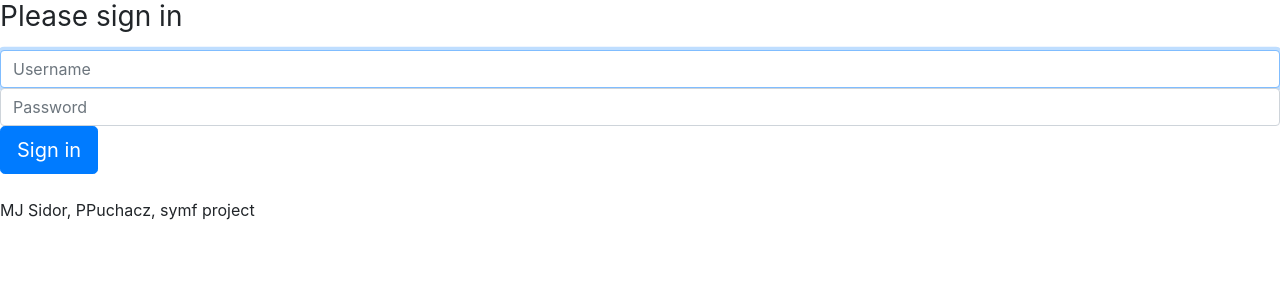
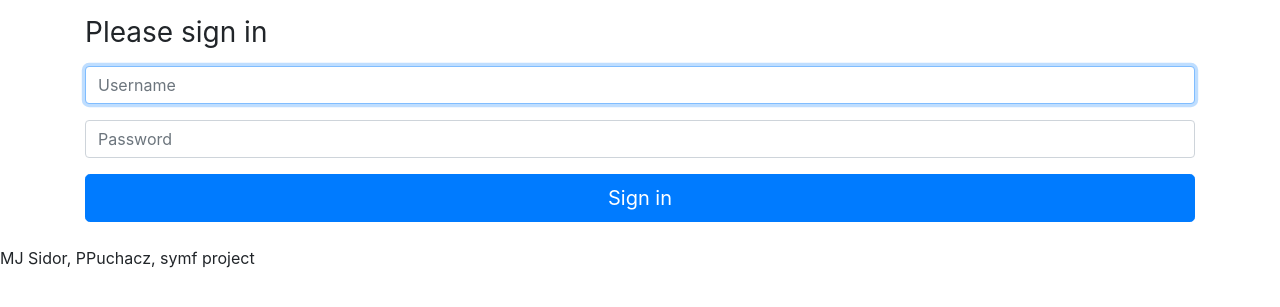
Before and after one commit to Ubiniti/inz, a Symfony app: template templates/security/login.html.twig in a window 1280 px wide. Shown: the part 56-363 px from the top of the page. Run offline with Twig, Linux system fonts and the light colour scheme; the template is opened without the code that fills it, so the values that code supplies are empty; some libraries are stand-ins or nearby versions.

Commit message:
fix: login form styling

```diff
--- a/templates/security/login.html.twig
+++ b/templates/security/login.html.twig
@@ -7,12 +7,12 @@
     {% if error %}
         <div class="alert alert-danger">{{ error.messageKey|trans(error.messageData, 'security') }}</div>
     {% endif %}
-
-    <h1 class="h3 mb-3 font-weight-normal">Please sign in</h1>
+    <div class="container">
+        <h1 class="h3 my-3 font-weight-normal">Please sign in</h1>
         <label for="inputUsername" class="sr-only">Username</label>
-    <input type="text" value="{{ last_username }}" name="username" id="inputUsername" class="form-control" placeholder="Username" required autofocus>
+        <input type="text" value="{{ last_username }}" name="username" id="inputUsername" class="form-control mb-3" placeholder="Username" required autofocus>
         <label for="inputPassword" class="sr-only">Password</label>
-    <input type="password" name="password" id="inputPassword" class="form-control" placeholder="Password" required>
+        <input type="password" name="password" id="inputPassword" class="form-control mb-3" placeholder="Password" required>
 
         <input type="hidden" name="_csrf_token"
             value="{{ csrf_token('authenticate') }}"
@@ -29,8 +29,9 @@
             </div>
         #}
 
-    <button class="btn btn-lg btn-primary" type="submit">
+        <button class="btn btn-lg btn-primary w-100" type="submit">
             Sign in
         </button>
+    </div>
 </form>
 {% endblock %}
```
Lines whose indentation alone changed are shown as unchanged.
